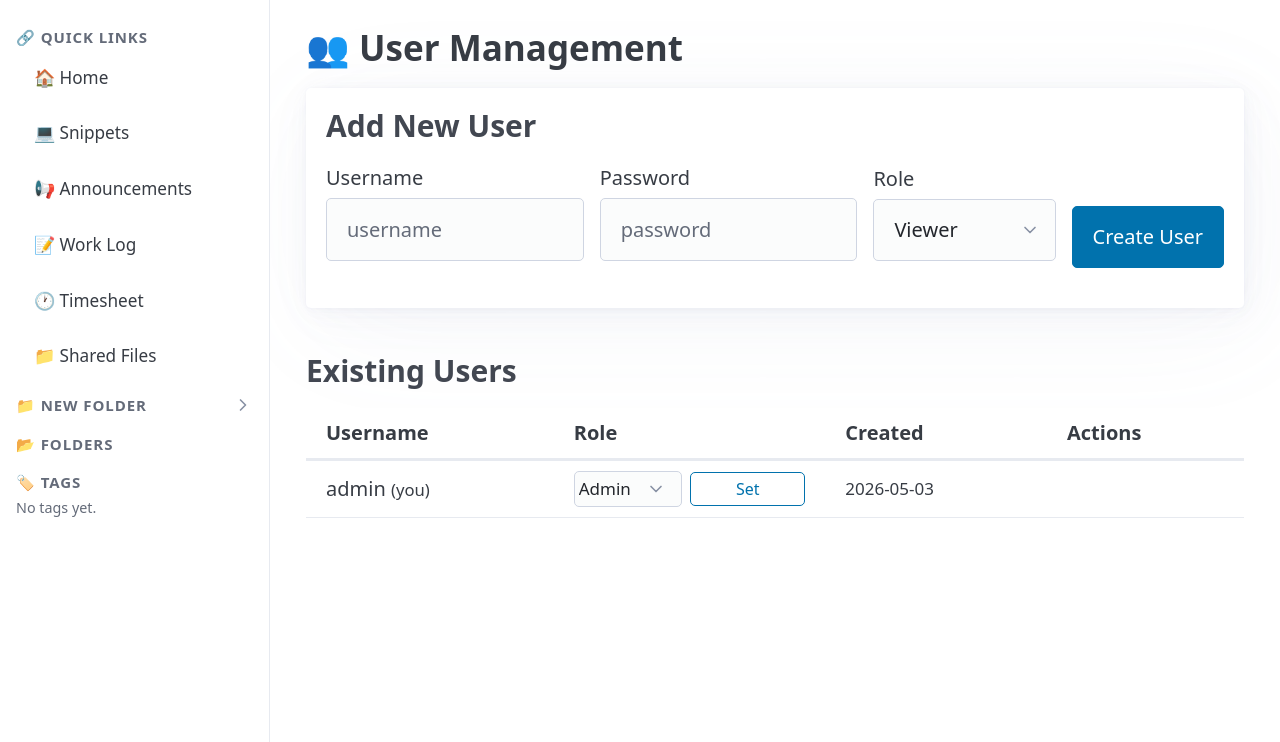
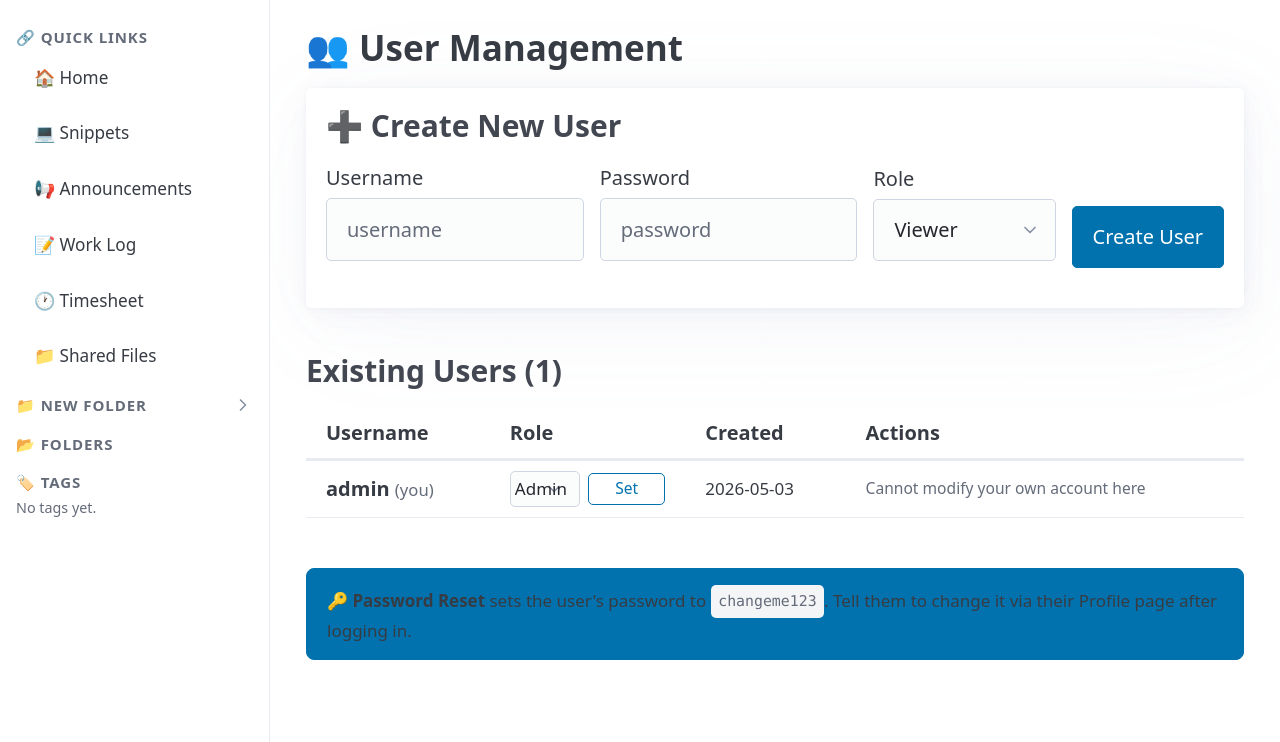
Before and after one commit to Yashshah4536/aczWiki, a Flask app: page /admin/users in a window 1280 px wide. Shown: the part 84-826 px from the top of the page. Run offline with Flask 3, Linux system fonts and the light colour scheme; the visitor is signed in with stand-in values (Sample User, id 1); data comes from the database, SQL or seed files in the repository; data that the repository does not hold is empty; some libraries are stand-ins or nearby versions.

Commit message:
Add user management and system utility files
Adds a user reset password route, updates the user profile page, and includes new utility scripts for server startup and backups.

Replit-Commit-Author: Agent
Replit-Commit-Session-Id: 40495582-28ca-4e8b-8fce-852641bebe38
Replit-Commit-Checkpoint-Type: full_checkpoint
Replit-Commit-Event-Id: 4c82de61-2f3c-4e2c-a233-9e47dc30c759
Replit-Commit-Screenshot-Url: https://storage.googleapis.com/screenshot-production-us-central1/83cabfba-0131-4efc-9805-6a98787656a3/40495582-28ca-4e8b-8fce-852641bebe38/tuh83hP
Replit-Helium-Checkpoint-Created: true

```diff
--- a/app.py
+++ b/app.py
@@ -1035,6 +1035,23 @@ def admin_user_role(user_id):
     return redirect(url_for('admin_users'))
 
 
+@app.route('/admin/users/<int:user_id>/reset_password', methods=['POST'])
+@login_required
+@role_required('Admin')
+def admin_user_reset_password(user_id):
+    if user_id == session['user_id']:
+        flash('Use the Profile page to change your own password.', 'error')
+        return redirect(url_for('admin_users'))
+    conn = get_db()
+    conn.execute("UPDATE users SET password_hash=? WHERE id=?",
+                 (generate_password_hash('changeme123'), user_id))
+    conn.commit()
+    user = conn.execute("SELECT username FROM users WHERE id=?", (user_id,)).fetchone()
+    conn.close()
+    flash(f'Password for {user["username"]} reset to changeme123.', 'success')
+    return redirect(url_for('admin_users'))
+
+
 # ── Profile ───────────────────────────────────────────────────────────────────
 
 @app.route('/profile', methods=['GET', 'POST'])
@@ -1060,14 +1077,27 @@ def profile():
         conn.close()
         return redirect(url_for('profile'))
     user = conn.execute("SELECT * FROM users WHERE id=?", (session['user_id'],)).fetchone()
-    article_count = conn.execute("SELECT COUNT(*) FROM articles WHERE created_by=?", (session['user_id'],)).fetchone()[0]
-    comment_count = conn.execute("SELECT COUNT(*) FROM comments WHERE user_id=?", (session['user_id'],)).fetchone()[0]
+    uid = session['user_id']
+    article_count = conn.execute("SELECT COUNT(*) FROM articles WHERE created_by=? AND type='article'", (uid,)).fetchone()[0]
+    snippet_count = conn.execute("SELECT COUNT(*) FROM articles WHERE created_by=? AND type='snippet'", (uid,)).fetchone()[0]
+    comment_count = conn.execute("SELECT COUNT(*) FROM comments WHERE user_id=?", (uid,)).fetchone()[0]
+    # Timesheet summary for current month
+    from datetime import date
+    month_prefix = str(date.today())[:7]  # e.g. "2026-05"
+    ts_rows = conn.execute(
+        "SELECT login_time, logout_time FROM timesheets WHERE user_id=? AND date LIKE ?",
+        (uid, f'{month_prefix}%')
+    ).fetchall()
+    ts_days = len(ts_rows)
+    ts_hours = round(sum(calc_hours(r['login_time'], r['logout_time']) for r in ts_rows), 2)
     folders = get_folders_tree(conn)
     tags = get_all_tags(conn)
     snippets = get_snippets(conn)
     conn.close()
     return render_template('profile.html', user=user, article_count=article_count,
-                           comment_count=comment_count, folders=folders, tags=tags, snippets=snippets)
+                           snippet_count=snippet_count, comment_count=comment_count,
+                           ts_days=ts_days, ts_hours=ts_hours,
+                           folders=folders, tags=tags, snippets=snippets)
 
 
 # ── Main ──────────────────────────────────────────────────────────────────────
--- a/templates/admin_users.html
+++ b/templates/admin_users.html
@@ -1,16 +1,16 @@
 {% extends "base.html" %}
-{% block title %}User Management — Knowledge Base{% endblock %}
+{% block title %}User Management — AczWiki{% endblock %}
 {% block content %}
 <h2>👥 User Management</h2>
 
 <article>
-  <h3>Add New User</h3>
+  <h3 style="margin-top:0">➕ Create New User</h3>
   <form action="{{ url_for('admin_user_create') }}" method="post" style="display:flex;gap:0.8rem;flex-wrap:wrap;align-items:flex-end">
     <label style="flex:1;min-width:140px">Username
-      <input type="text" name="username" required placeholder="username">
+      <input type="text" name="username" required placeholder="username" autocomplete="off">
     </label>
     <label style="flex:1;min-width:140px">Password
-      <input type="password" name="password" required placeholder="password">
+      <input type="password" name="password" required placeholder="password" autocomplete="new-password">
     </label>
     <label style="min-width:120px">Role
       <select name="role">
@@ -23,16 +23,24 @@
   </form>
 </article>
 
-<h3>Existing Users</h3>
+<h3>Existing Users ({{ users|length }})</h3>
 <div class="overflow-auto">
   <table>
     <thead>
-      <tr><th>Username</th><th>Role</th><th>Created</th><th>Actions</th></tr>
+      <tr>
+        <th>Username</th>
+        <th>Role</th>
+        <th>Created</th>
+        <th>Actions</th>
+      </tr>
     </thead>
     <tbody>
       {% for u in users %}
       <tr>
-        <td>{{ u.username }}{% if u.id == session.user_id %} <small>(you)</small>{% endif %}</td>
+        <td>
+          <strong>{{ u.username }}</strong>
+          {% if u.id == session.user_id %}<small style="color:var(--pico-muted-color)">(you)</small>{% endif %}
+        </td>
         <td>
           <form action="{{ url_for('admin_user_role', user_id=u.id) }}" method="post" style="display:flex;gap:0.4rem;align-items:center;margin:0">
             <select name="role" style="font-size:0.85rem;padding:0.2rem;margin:0">
@@ -40,20 +48,33 @@
                 <option {% if u.role == r %}selected{% endif %}>{{ r }}</option>
               {% endfor %}
             </select>
-            <button type="submit" style="font-size:0.8rem;padding:0.2rem 0.5rem;margin:0" class="outline">Set</button>
+            <button type="submit" class="outline" style="font-size:0.78rem;padding:0.18rem 0.5rem;margin:0">Set</button>
           </form>
         </td>
-        <td style="font-size:0.85rem">{{ u.created_at[:10] }}</td>
+        <td style="font-size:0.85rem;white-space:nowrap">{{ u.created_at[:10] }}</td>
         <td>
-          {% if u.id != session.user_id %}
-          <form action="{{ url_for('admin_user_delete', user_id=u.id) }}" method="post" style="margin:0" onsubmit="return confirm('Delete user {{ u.username }}?')">
-            <button type="submit" class="outline secondary" style="font-size:0.8rem;padding:0.2rem 0.6rem;color:#dc3545;border-color:#dc3545">Delete</button>
-          </form>
-          {% endif %}
+          <div style="display:flex;gap:0.4rem;flex-wrap:wrap">
+            {% if u.id != session.user_id %}
+            <form action="{{ url_for('admin_user_reset_password', user_id=u.id) }}" method="post" style="margin:0"
+                  onsubmit="return confirm('Reset password for {{ u.username }} to changeme123?')">
+              <button type="submit" class="outline secondary" style="font-size:0.78rem;padding:0.18rem 0.55rem;color:#856404;border-color:#ffc107">🔑 Reset PW</button>
+            </form>
+            <form action="{{ url_for('admin_user_delete', user_id=u.id) }}" method="post" style="margin:0"
+                  onsubmit="return confirm('Permanently delete user {{ u.username }}?')">
+              <button type="submit" class="outline secondary" style="font-size:0.78rem;padding:0.18rem 0.55rem;color:#dc3545;border-color:#dc3545">🗑️ Delete</button>
+            </form>
+            {% else %}
+            <span style="font-size:0.78rem;color:var(--pico-muted-color);padding:0.18rem 0">Cannot modify your own account here</span>
+            {% endif %}
+          </div>
         </td>
       </tr>
       {% endfor %}
     </tbody>
   </table>
 </div>
+
+<div style="margin-top:1.5rem;padding:0.8rem 1rem;background:var(--pico-primary-background);border-radius:8px;border:1px solid var(--pico-primary-border);font-size:0.85rem">
+  <strong>🔑 Password Reset</strong> sets the user's password to <code>changeme123</code>. Tell them to change it via their Profile page after logging in.
+</div>
 {% endblock %}
```
Also changed, not shown: attached_assets/Pasted-Please-do-the-following-final-additions-to-the-AczWiki-_1777818595647.txt (added, +35 -0 lines), templates/profile.html (+13 -2 lines), README.md, 2 other files.
